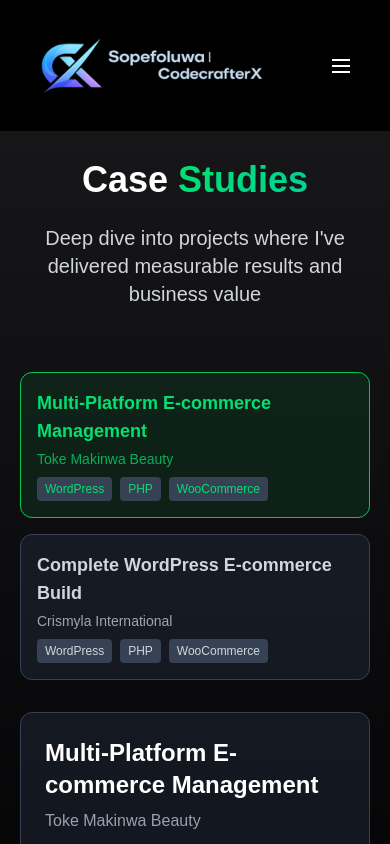
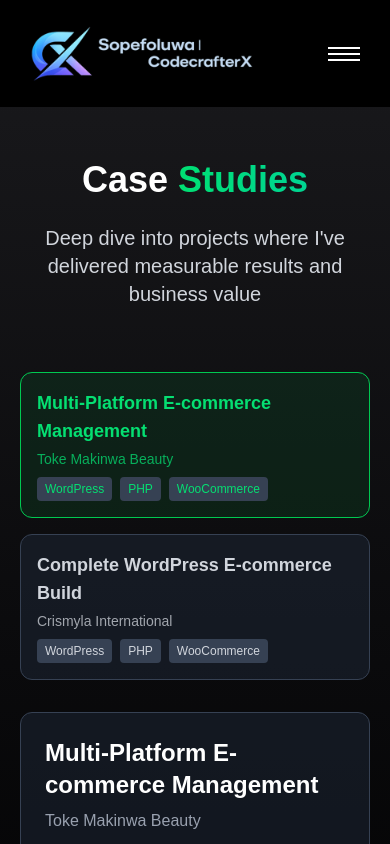
Before and after one commit to codeCrafterX-33/codecrafterX_portfolio_website, a React (Vite) app: page /case-studies in a window 390 px wide. Shown: the top 844 px of the page. Built offline with nearby package versions, Linux system fonts and the light colour scheme; no server answers; a web font is replaced by a local one.

Commit message:
fix: update hero section layout and styles for improved spacing and alignment

```diff
--- a/src/components/sections/Hero.tsx
+++ b/src/components/sections/Hero.tsx
@@ -28,7 +28,7 @@
         <header className="flex w-full flex-col justify-center md:px-20 px-5">
           <div className="flex flex-col gap-7">
             {/* Main Header */}
-            <div className="mb-4 flex items-start gap-6">
+            <div className="hero-intro mb-4 flex items-start gap-5 md:gap-6">
               {/* Gradient Line */}
               <div className="flex flex-col items-center">
                 <div className="w-3 h-3 rounded-full bg-green-400 mb-2"></div>
--- a/src/index.css
+++ b/src/index.css
@@ -103,6 +103,10 @@
 
   .hero-layout {
     @apply relative z-10 flex min-h-[calc(100dvh-5rem)] flex-col items-start justify-start pt-28 pb-16 md:pt-32 md:pb-0 xl:items-center xl:justify-start xl:pt-24;
+  }
+
+  .hero-intro {
+    @apply mt-3 md:mt-0;
   }
 
   .hero-text {
@@ -310,13 +314,33 @@
   }
 
   .navbar {
-    padding-block: 2.35rem;
-    padding-inline: 2rem;
+    position: fixed;
+    top: 0;
+    right: 0;
+    left: 0;
+    z-index: 100;
+    width: 100%;
+    background: #000;
+    padding-block: 1.6rem;
+    padding-inline: 1.35rem;
+    transition:
+      transform 300ms ease-in-out,
+      padding 300ms ease-in-out,
+      background-color 300ms ease-in-out;
+    will-change: transform;
+  }
+
+  .navbar.hidden-up {
+    transform: translate3d(0, -100%, 0);
+  }
+
+  .navbar.visible-down {
+    transform: translate3d(0, 0, 0);
   }
 
   @media (min-width: 40rem) {
     .navbar {
-      padding-inline: 2rem;
+      padding-inline: 1.75rem;
     }
   }
 
```
